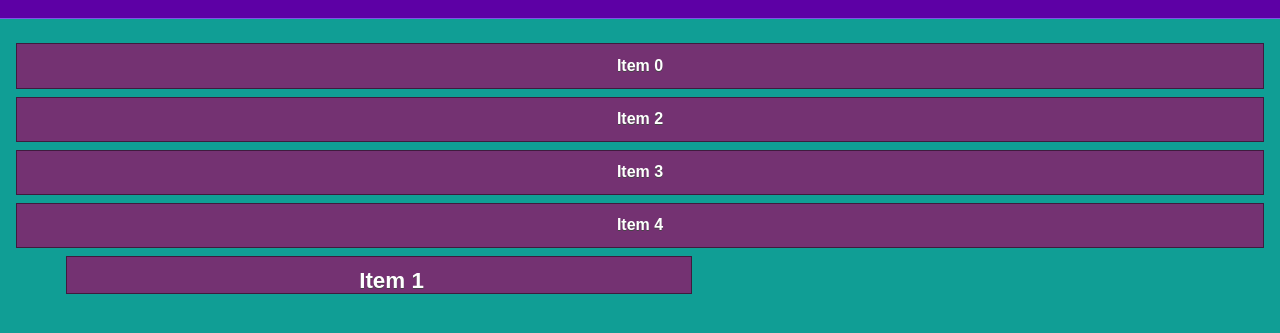
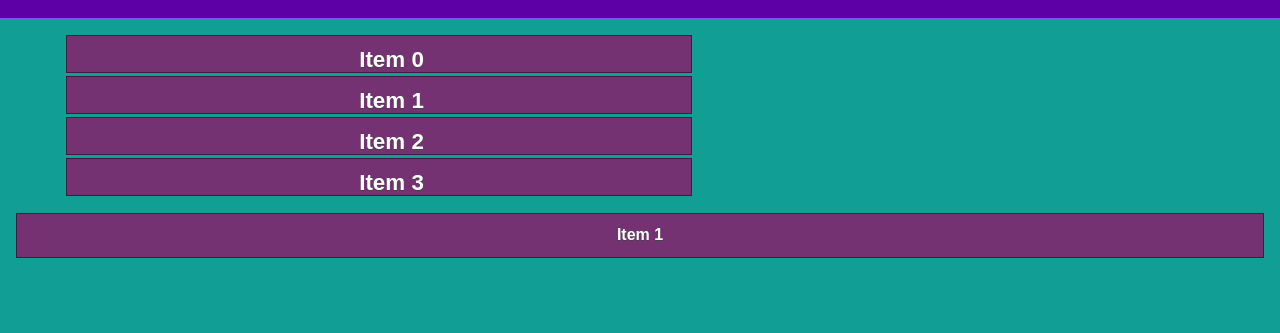
Before and after one commit to equeezys/MusicMacker, a plain HTML site: page MusicMaker/index.html in a window 1280 px wide. Both pictures are taken after a click on the link "Play". Shown: the part 67-400 px from the top of the page. Drawn offline with Linux system fonts and the light colour scheme; files whose address does not match are found by name.

Commit message:
src+level2-3

```diff
--- a/MusicMaker/index.html
+++ b/MusicMaker/index.html
@@ -50,13 +50,13 @@
   		  </hgroup>
 		</header>
         <div data-role="main" class="ui-content">
-			  <a class="ui-btn" onclick="document.getElementById('level10').play()" ><div class="ui-icon"><audio id="level10" src="level1/set0.wav"></audio></div>Item 0</a>
-			  <a class="ui-btn" onclick="document.getElementById('level11').play()" ><div class="ui-icon"><audio id="level11" src="level1/set1.wav"></audio></div>Item 2</a>
-			  <a class="ui-btn" onclick="document.getElementById('level12').play()" ><div class="ui-icon"><audio id="level12" src="level1/set2.wav"></audio></div>Item 3</a>
-			  <a class="ui-btn" onclick="document.getElementById('level13').play()" ><div class="ui-icon"><audio id="level13" src="level1/set3.wav"></audio></div>Item 4</a>
         <ul id="sortable">
-			  <li class="ui-btn" onclick="document.getElementById('player').play()" ><div class="ui-icon"><audio id="player" src="level1/setall.wav"></audio></div>Item 1</li>
+        	  <li class="ui-btn" onclick="document.getElementById('level13').play()" ><div class="ui-icon"><audio id="level13" src="level1/set3.wav"></audio></div>Item 0</li>
+			  <li class="ui-btn" onclick="document.getElementById('level11').play()" ><div class="ui-icon"><audio id="level11" src="level1/set1.wav"></audio></div>Item 1</li>
+			  <li class="ui-btn" onclick="document.getElementById('level12').play()" ><div class="ui-icon"><audio id="level12" src="level1/set2.wav"></audio></div>Item 2</li>
+			  <li class="ui-btn" onclick="document.getElementById('level10').play()" ><div class="ui-icon"><audio id="level10" src="level1/set0.wav"></audio></div>Item 3</li>
 		</ul>
+		<button class="ui-btn" onclick="document.getElementById('player').play()" ><div class="ui-icon"><audio id="player" src="level1/setall.wav"></audio></div>Item 1</button>
         </div>
     </div> <!-- page one  -->
 
```
Also changed, not shown: 19 other files.
